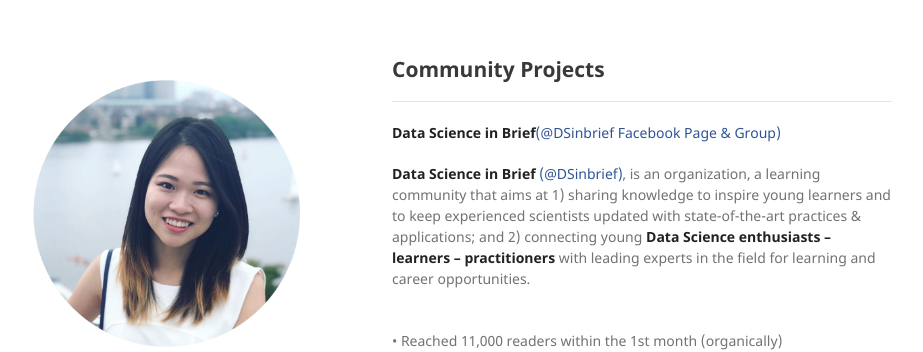
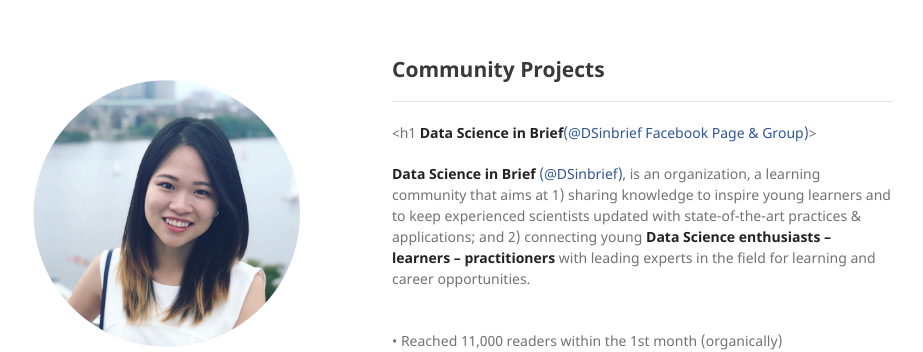
Before and after one commit to Emmyphung/emmyphung.github.io, a Jekyll site: the page built from sections/dsinbrief.md, in a window 1280 px wide. Shown: the top 352 px of the page, without its empty margins (178-1101 px from the left). Built offline with Jekyll 4.4.1, drawn with Linux system fonts in a browser that asks for light colours; our own code applies the rules of GitHub Pages for plain Markdown files.

Commit message:
Update dsinbrief.md

```diff
--- a/sections/dsinbrief.md
+++ b/sections/dsinbrief.md
@@ -1,8 +1,7 @@
 ## Community Projects
 
 ---
-
-**Data Science in Brief**[(@DSinbrief Facebook Page & Group)](https://www.facebook.com/DSinbrief/)
+<h1 **Data Science in Brief**[(@DSinbrief Facebook Page & Group)](https://www.facebook.com/DSinbrief/)>
 
 **Data Science in Brief** [(@DSinbrief)](https://www.facebook.com/DSinbrief/), is an organization, a learning community that aims at 1) sharing knowledge to inspire young learners and to keep experienced scientists updated with state-of-the-art practices & applications; and 2) connecting young **Data Science enthusiasts – learners – practitioners** with leading experts in the field for learning and career opportunities.
 
```
